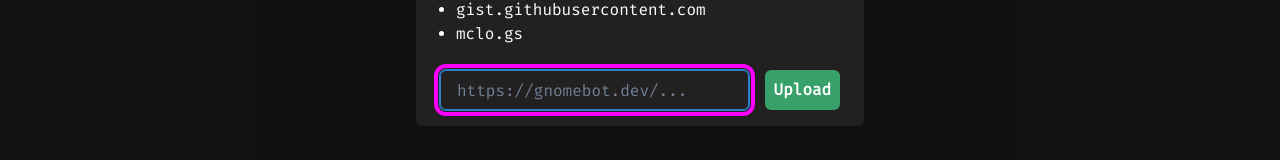
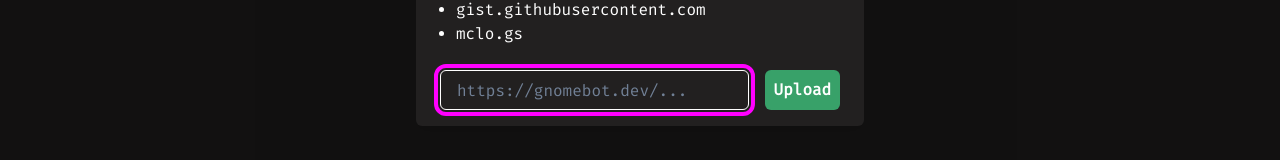
Before and after one commit to tlannigan/dig-yourself-out, a Next.js app: page /analyzer in a window 1280 px wide. Both pictures are taken after a click on the button "Upload from URL". Shown: the part 421-581 px from the top of the page. Built offline with nearby package versions, Linux system fonts and the light colour scheme.

Commit message:
Improve focus styling on remote file upload modal

```diff
--- a/src/components/uploadRemoteFileModal.tsx
+++ b/src/components/uploadRemoteFileModal.tsx
@@ -64,6 +64,7 @@ export default function UploadRemoteFileModal({ setRemoteFileUrl, disclosure, is
                             id="file-fetch-url"
                             type="url"
                             placeholder="https://gnomebot.dev/..."
+                            _focusVisible={{ border: '1px solid white' }}
                             onKeyDown={onKeyPress}
                         />
                         <Button
```
